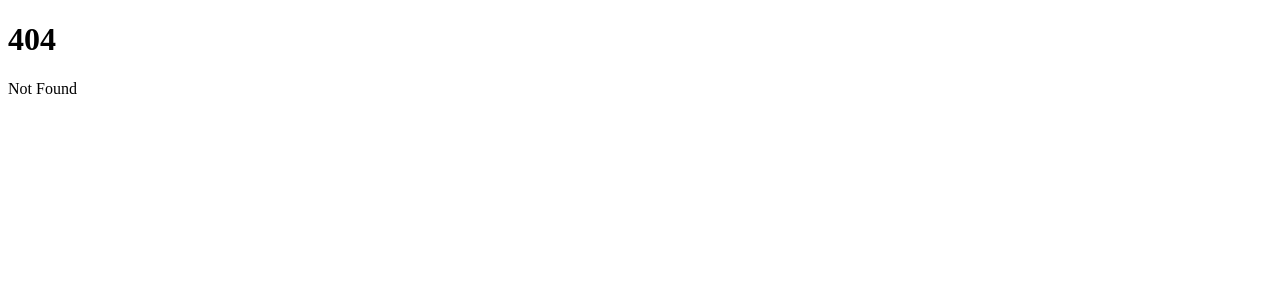
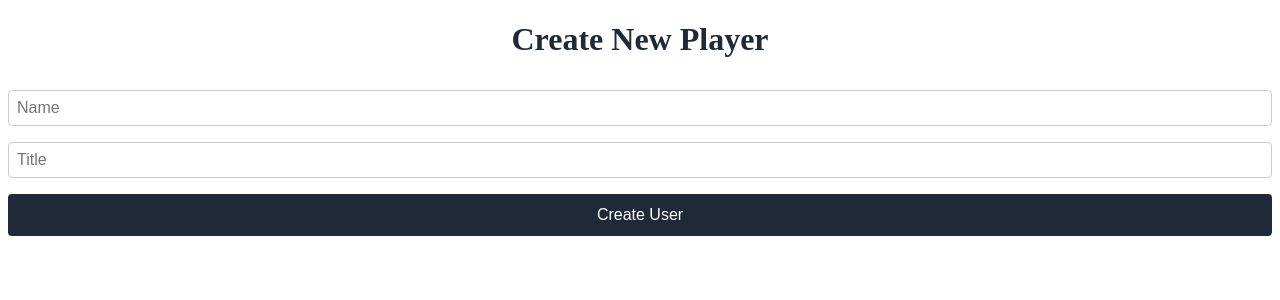
Before and after one commit to andysmith26/demo, a SvelteKit app: page /new-user in a window 1280 px wide. Before the commit this address had no page. Shown: the top 300 px of the page. Built offline with nearby package versions, Linux system fonts and the light colour scheme; no server answers.

Commit message:
create new user form

```diff
--- /dev/null
+++ b/src/lib/components/NewUserForm.svelte
@@ -0,0 +1,51 @@
+<main>
+  <h1>Create New Player</h1>
+  <form use:enhance>
+    <input type="text" name="name" placeholder="Name" required />
+    <input type="text" name="title" placeholder="Title" required />
+    <button type="submit">Create User</button>
+  </form>
+</main>
+
+<style>
+  main {
+    max-width: 600px;
+    margin: 0 auto;
+    padding: 2rem;
+  }
+
+  h1 {
+    text-align: center;
+    font-size: 2rem;
+    font-weight: 700;
+    margin-bottom: 2rem;
+    color: #1f2937;
+  }
+
+  form {
+    display: flex;
+    flex-direction: column;
+    gap: 1rem;
+  }
+
+  input {
+    padding: 0.5rem;
+    font-size: 1rem;
+    border: 1px solid #ccc;
+    border-radius: 0.25rem;
+  }
+
+  button {
+    padding: 0.75rem;
+    font-size: 1rem;
+    background-color: #1f2937;
+    color: white;
+    border: none;
+    border-radius: 0.25rem;
+    cursor: pointer;
+  }
+
+  button:hover {
+    background-color: #111827;
+  }
+</style>
--- a/src/routes/+page.svelte
+++ b/src/routes/+page.svelte
@@ -1,26 +1,26 @@
+<script context="module">
+  export async function load({ fetch }) {
+    const response = await fetch('/api/users');
+    const users = await response.json();
+    return { users };
+  }
+</script>
+
 <script>
+  import { goto } from '$app/navigation';
   import ProfileCard from '$lib/components/ProfileCard.svelte';
+  export let data;
 
-  const users = [
-    {
-      name: 'Michael Scott',
-      imageUrl:
-        'https://encrypted-tbn0.gstatic.com/images?q=tbn:ANd9GcSwsM9TmM7fVwF49HtuiOEYgUS-xLAPlDti5zTKR60HI6X7Q6OmTThy1wToaoNe67oHsPVYaA',
-      title: 'Manager',
-    },
-    {
-      name: 'Danny',
-      imageUrl:
-        'https://encrypted-tbn0.gstatic.com/images?q=tbn:ANd9GcSwsM9TmM7fVwF49HtuiOEYgUS-xLAPlDti5zTKR60HI6X7Q6OmTThy1wToaoNe67oHsPVYaA',
-      title: 'tree feller',
-    },
-  ];
+  function navigateToNewUser() {
+    goto('/new-user');
+  }
 </script>
 
 <main>
   <h1>Who played in the game?</h1>
+  <button on:click={navigateToNewUser}>Create New User</button>
   <div class="profiles-grid">
-    {#each users as user}
+    {#each data.users as user}
       <ProfileCard {...user} />
     {/each}
   </div>
@@ -39,6 +39,22 @@
     font-weight: 700;
     margin-bottom: 3rem;
     color: #1f2937;
+  }
+
+  button {
+    display: block;
+    margin: 0 auto 2rem;
+    padding: 0.75rem 1.5rem;
+    font-size: 1rem;
+    background-color: #1f2937;
+    color: white;
+    border: none;
+    border-radius: 0.25rem;
+    cursor: pointer;
+  }
+
+  button:hover {
+    background-color: #111827;
   }
 
   .profiles-grid {
--- /dev/null
+++ b/src/routes/new-user/+page.server.js
@@ -0,0 +1,20 @@
+import { connectToDb } from '$lib/db';
+
+export const actions = {
+  default: async ({ request }) => {
+    try {
+      const db = await connectToDb();
+      const data = await request.formData();
+      const name = data.get('name');
+      const title = data.get('title');
+    } catch (e) {
+      console.error('Database connection failed:', e);
+      return {
+        status: 500,
+        body: {
+          error: e.message,
+        },
+      };
+    }
+  },
+};
--- /dev/null
+++ b/src/routes/new-user/+page.svelte
@@ -0,0 +1,49 @@
+<h1>Create New Player</h1>
+<form method="post">
+  <input type="text" name="name" placeholder="Name" required />
+  <input type="text" name="title" placeholder="Title" required />
+  <button type="submit">Create User</button>
+</form>
+
+<style>
+  main {
+    max-width: 600px;
+    margin: 0 auto;
+    padding: 2rem;
+  }
+
+  h1 {
+    text-align: center;
+    font-size: 2rem;
+    font-weight: 700;
+    margin-bottom: 2rem;
+    color: #1f2937;
+  }
+
+  form {
+    display: flex;
+    flex-direction: column;
+    gap: 1rem;
+  }
+
+  input {
+    padding: 0.5rem;
+    font-size: 1rem;
+    border: 1px solid #ccc;
+    border-radius: 0.25rem;
+  }
+
+  button {
+    padding: 0.75rem;
+    font-size: 1rem;
+    background-color: #1f2937;
+    color: white;
+    border: none;
+    border-radius: 0.25rem;
+    cursor: pointer;
+  }
+
+  button:hover {
+    background-color: #111827;
+  }
+</style>
```
Also changed, not shown: src/routes/+page.server.js (added, +28 -0 lines), src/routes/test/+page.server.js (+1 -1 lines), 1 other file (tests, documents, lock files or other folders).
